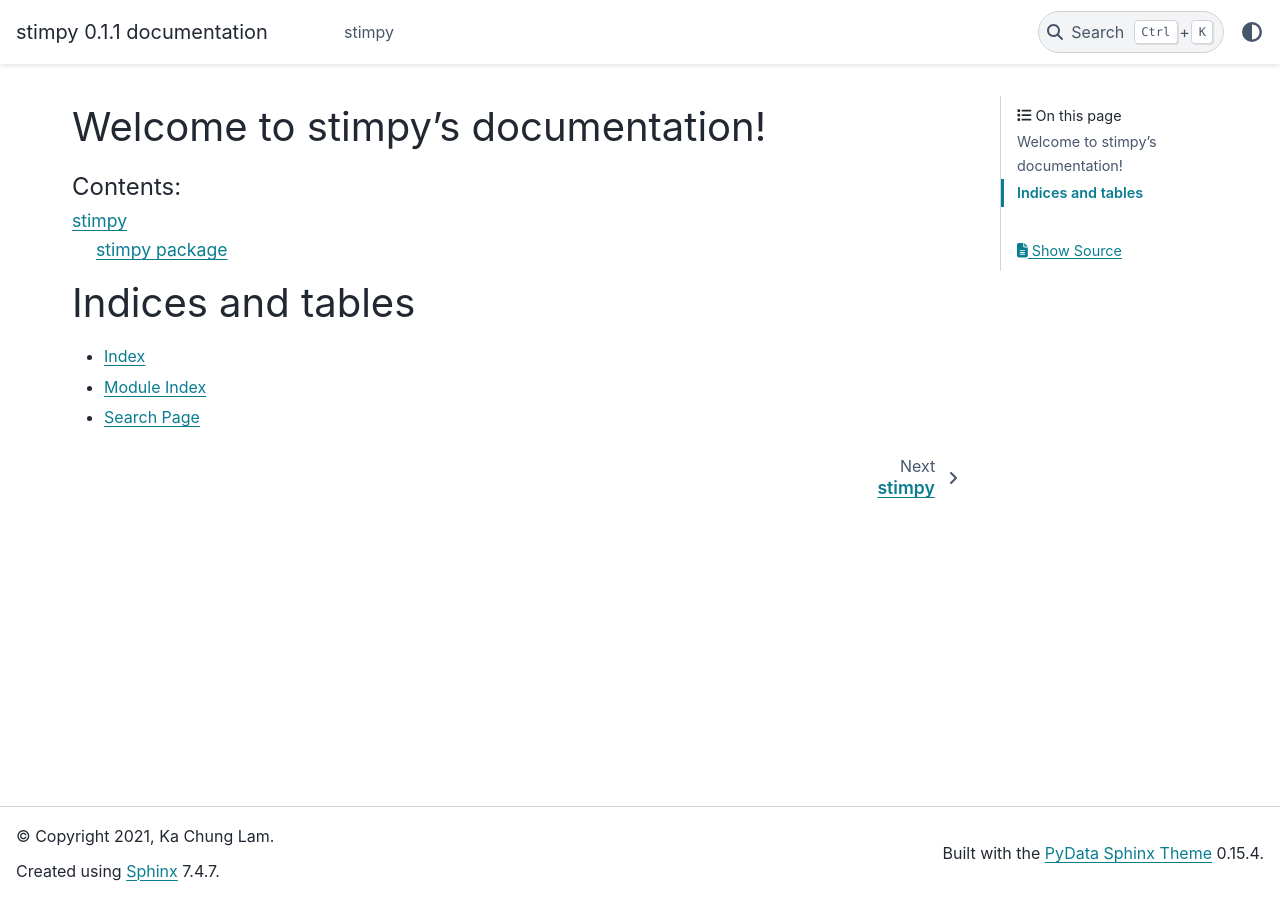
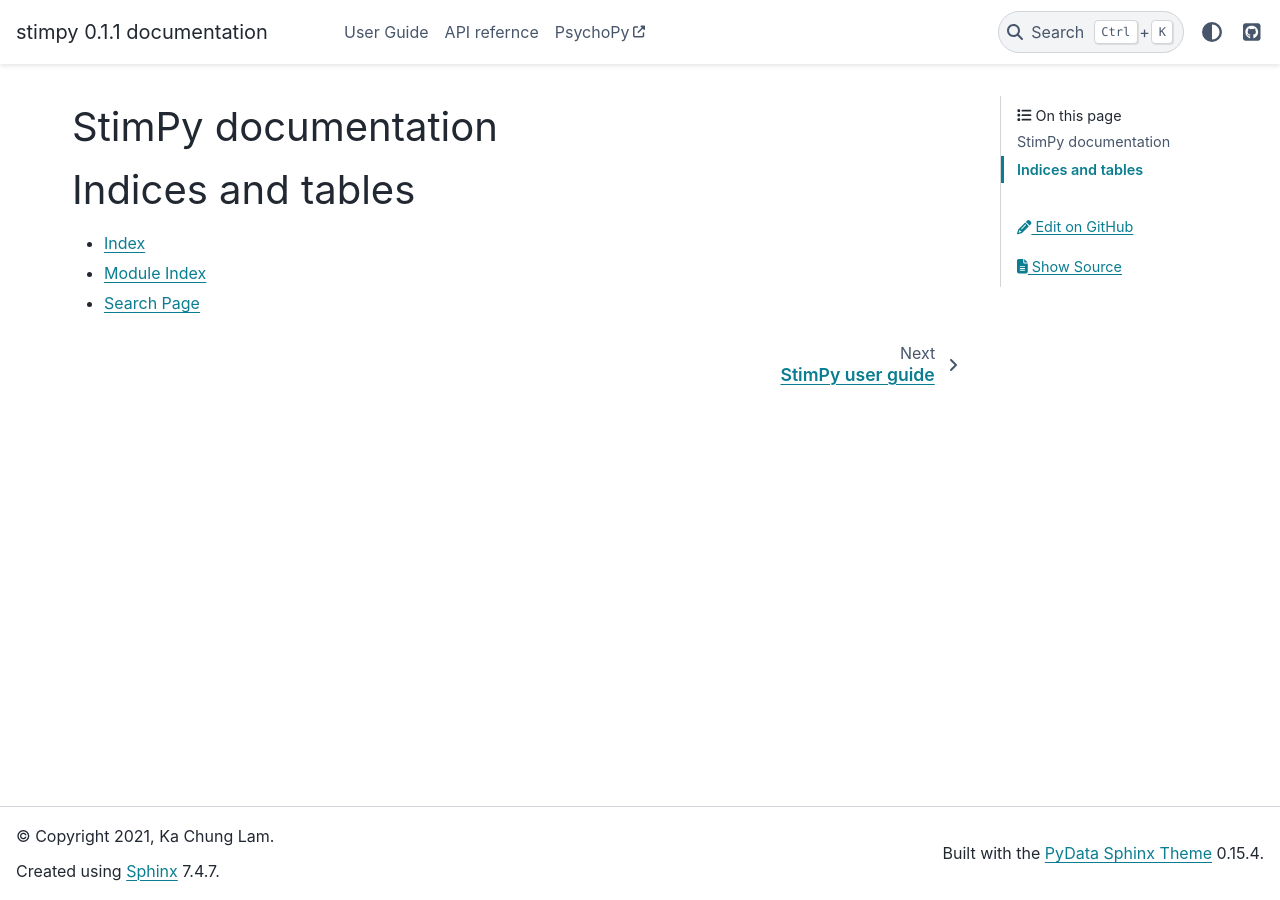
Before and after one commit to kclamar/stimpy, a Sphinx documentation site: the page built from docs/source/index.rst, in a window 1280 px wide. Built offline with Sphinx 7.4.7 and the PyData theme 0.15.4, drawn with Linux system fonts in a browser that asks for light colours.

```diff
--- a/docs/source/conf.py
+++ b/docs/source/conf.py
@@ -65,3 +65,25 @@ intersphinx_mapping = {
     "python": ("https://docs.python.org/3", None),
     "psychopy": ("https://www.psychopy.org/", None),
 }
+
+html_context = {
+    "github_url": "https://github.com",
+    "github_user": "kclamar",
+    "github_repo": "stimpy",
+    "github_version": "master",
+    "doc_path": "docs/source",
+}
+
+html_theme_options = {
+    "icon_links": [
+        {
+            "name": "GitHub",
+            "url": "https://github.com/kclamar/stimpy",
+            "icon": "fab fa-github-square",
+        },
+    ],
+    "external_links": [
+        {"name": "PsychoPy", "url": "https://www.psychopy.org/"},
+    ],
+    "use_edit_page_button": True,
+}
--- a/docs/source/index.rst
+++ b/docs/source/index.rst
@@ -3,14 +3,15 @@
    You can adapt this file completely to your liking, but it should at least
    contain the root `toctree` directive.
 
-Welcome to stimpy's documentation!
+StimPy documentation
 ==================================
 
 .. toctree::
-   :maxdepth: 2
-   :caption: Contents:
+   :maxdepth: 1
+   :hidden:
 
-   modules
+   User Guide <user/index>
+   API refernce <modules>
 
 
 Indices and tables
--- a/stimpy/__init__.py
+++ b/stimpy/__init__.py
@@ -2,7 +2,7 @@ import importlib.metadata
 
 from . import visual
 from .animate import Animate
-from .stim import Stimuli
+from .scene import Scene
 from .trial import Trial
 from .window import Window
 
```
Also changed, not shown: README.md (+8 -6 lines), docs/source/stimpy.rst (+8 -0 lines), docs/source/user/index.rst (added, +28 -0 lines), 5 other files.
